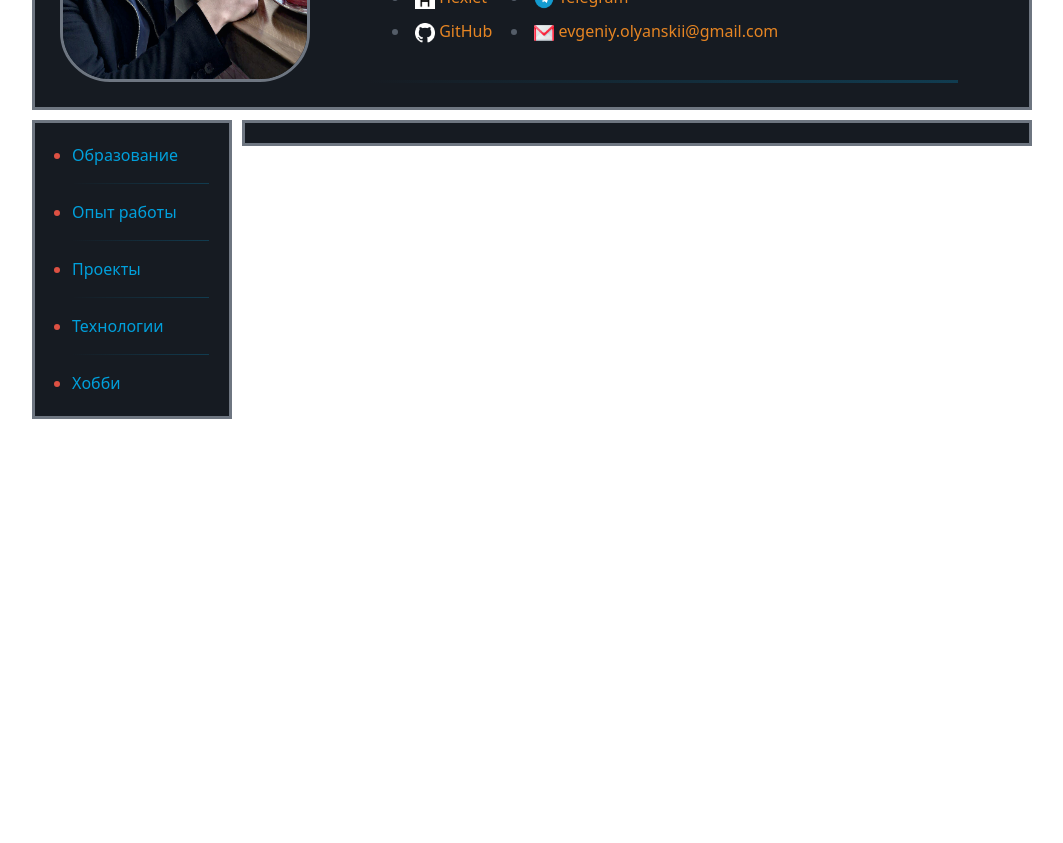
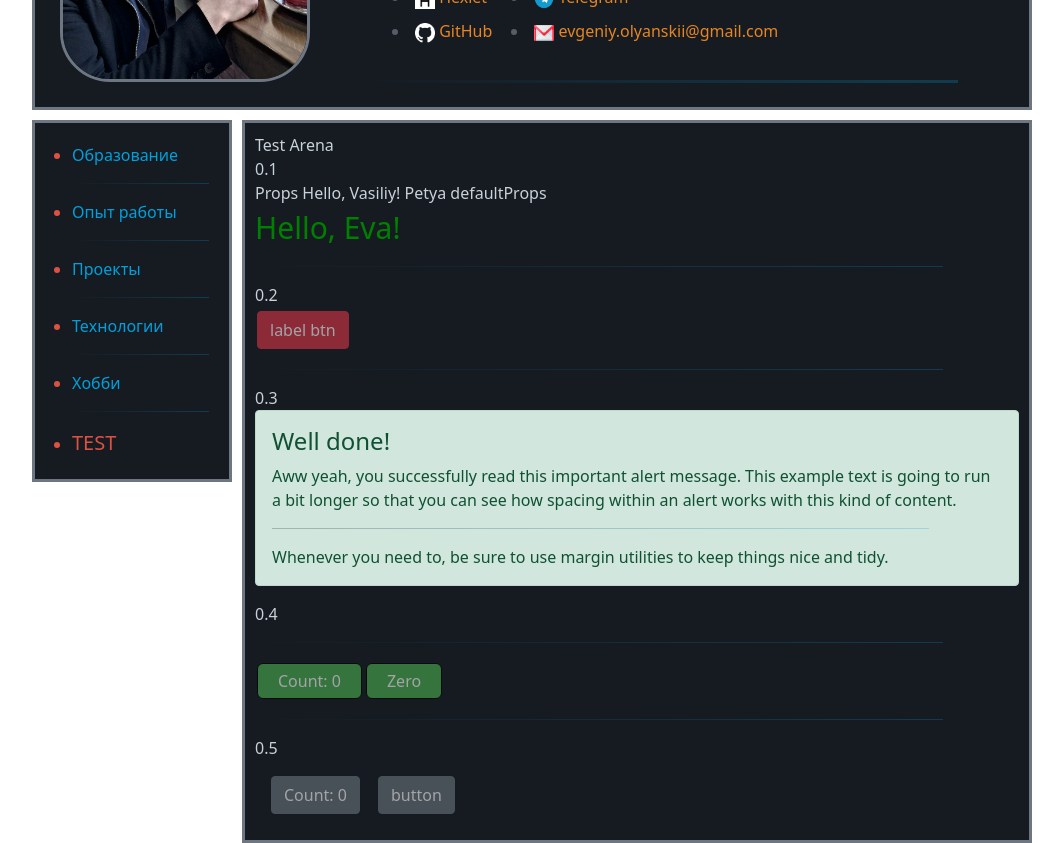
Before and after one commit to EvgeniyOl/CV-React, a React (Create React App) app: page /#/test in a window 1280 px wide. Shown: the part 320-1163 px from the top of the page, without its empty margins (108-1171 px from the left). Before the commit the page ends 800 px from the top, so only its background shows below. Built offline with nearby package versions, Linux system fonts and the light colour scheme.

Commit message:
testModule

```diff
--- a/src/components/Body/Body.jsx
+++ b/src/components/Body/Body.jsx
@@ -5,6 +5,7 @@ import Hobbies from "./Hobbies/hobbies";
 import Experience from "./Experience/experience";
 import MyProjects from "./MyProjects/myProjects";
 import Technologies from "./Technologies/technologies";
+import Test from "./Test/Test";
 
 const Body = (props) => {
 
@@ -16,6 +17,7 @@ const Body = (props) => {
             <Route path="/projects" element={<MyProjects />} />
             <Route path="/technologies" element={<Technologies />} />
             <Route path="/hobbies" element={<Hobbies />} />
+            <Route path="/test" element={<Test name={'Vasiliy'} label={'label btn'} isPressed={'isPressed'} />} />
          </Routes>
       </div>
    )
--- a/src/components/Body/MyProjects/myProjects.jsx
+++ b/src/components/Body/MyProjects/myProjects.jsx
@@ -26,9 +26,15 @@ const MyProjects = (props) => {
             <li>Генерация отчета в виде plain text, stylish и json</li>
          </ul>
          <hr size="5" />
-         <p>Третий проект - <a href="https://github.com/EvgeniyOl/SocialWebReact" target="blank">Социальная сеть</a></p>
+         <p>Третий проект - <a href="https://frontend-project-lvl3-xi-nine.vercel.app/" target="blank">«RSS агрегатор»</a></p>
          <ul>
-            <li>Прототип социальной сети на React</li>
+            <li>RSS – специализированный формат, предназначенный для описания лент новостей,
+               анонсов статей и других материалов.
+               Это наиболее простой способ для сайтов (обычно, блогов)
+               дать возможность пользователям подписываться на изменения.
+               Для этого используются специальные сервисы, называемые RSS-агрегаторами.
+               Эти сервисы умеют опрашивать RSS-ленты сайтов на наличие новых постов и показывают их в удобном виде,
+               отмечая прочитанное и так далее.</li>
 
          </ul>
          <hr size="5" />
--- /dev/null
+++ b/src/components/Body/Test/Test.jsx
@@ -0,0 +1,64 @@
+import React from "react";
+import style from './Test.module.css';
+import cn from 'classnames';
+import TestCount from "./TestCount";
+import { TestButtonCount } from "./TestButtonCount";
+
+export default class Test extends React.Component {
+   render() {
+      const { isPressed, isHovered, label } = this.props;
+      const btnClass = cn('btn', {
+         'btn-danger': isPressed,
+         'btn-over': !isPressed && isHovered,
+      });
+      const params = {
+         className: 'green',
+         title: 'name',
+      }
+      const name = 'Eva'
+      return <div>
+         <div>Test Arena</div>
+
+
+         <div>
+            0.1
+            <div {...params}>
+               Props
+               Hello, {this.props.name}! Petya defaultProps
+               <div className={style.green}>
+                  Hello, {name}!
+               </div>
+            </div>
+            <hr />
+
+            0.2
+            <div>
+               <button className={btnClass}>{label}</button>
+            </div>
+            <hr />
+
+            0.3
+            <div class="alert alert-success" role="alert">
+               <h4 class="alert-heading">Well done!</h4>
+               <p>Aww yeah, you successfully read this important alert message. This example text is going to run a bit longer so that you can see how spacing within an alert works with this kind of content.</p>
+               <hr />
+               <p class="mb-0">Whenever you need to, be sure to use margin utilities to keep things nice and tidy.</p>
+            </div>
+         </div>
+
+         <div>
+            0.4
+            <hr />
+            <TestCount />
+         </div>
+         <hr />
+         <div>
+            0.5
+            <TestButtonCount />
+         </div>
+      </div>;
+   }
+}
+Test.defaultProps = {
+   name: 'Petya defaultProps',
+}
--- /dev/null
+++ b/src/components/Body/Test/Test.module.css
@@ -0,0 +1,4 @@
+.green {
+   font-size: 30px;
+   color: green;
+}
--- /dev/null
+++ b/src/components/Body/Test/TestButtonCount.jsx
@@ -0,0 +1,23 @@
+import React from "react";
+import cn from 'classnames';
+
+export class TestButtonCount extends React.Component {
+   constructor(props) {
+      super(props);
+      this.state = { count: 0, primary: false };
+   }
+   onIncrement = () => {
+      this.setState(({ count }) => ({ count: count + 1 }));
+   };
+   onChangeClass = () => {
+      this.setState(({ primary }) => ({ primary: !primary }));
+   };
+
+   render() {
+      const buttonClass = cn(['btn', this.state.primary ? 'btn-primary' : 'btn-secondary']);
+      return <div>
+         <button className="btn btn-secondary m-3" onClick={this.onIncrement}>Count: {this.state.count}</button>
+         <button className={buttonClass} onClick={this.onChangeClass}>button</button>
+      </div >
+   }
+}
--- /dev/null
+++ b/src/components/Body/Test/TestCount.jsx
@@ -0,0 +1,21 @@
+import React from "react";
+
+class TestCount extends React.Component {
+   constructor(props) {
+      super(props);
+      this.state = { count: 0 };
+   }
+   handleClick = () => {
+      this.setState({ count: this.state.count + 1 });
+   }
+   zeroButtonClick = () => {
+      this.setState({ count: this.state.count = 0 });
+   }
+   render() {
+      return <div>
+         <button onClick={this.handleClick}>Count: {this.state.count}</button>
+         <button onClick={this.zeroButtonClick}>Zero</button>
+      </div>
+   }
+}
+export default TestCount;
--- a/src/components/Navigation/Navigation.jsx
+++ b/src/components/Navigation/Navigation.jsx
@@ -16,6 +16,8 @@ const Navigation = (props) => {
             <li><NavLink className={({ isActive }) => isActive ? styles.activeLink : styles.noActiveLink} to="/technologies" >Технологии</NavLink></li>
             <hr />
             <li><NavLink className={({ isActive }) => isActive ? styles.activeLink : styles.noActiveLink} to="/hobbies" >Хобби</NavLink></li>
+            <hr />
+            <li><NavLink className={({ isActive }) => isActive ? styles.activeLink : styles.noActiveLink} to="/test" >TEST</NavLink></li>
          </ul>
       </div >
    )
```
